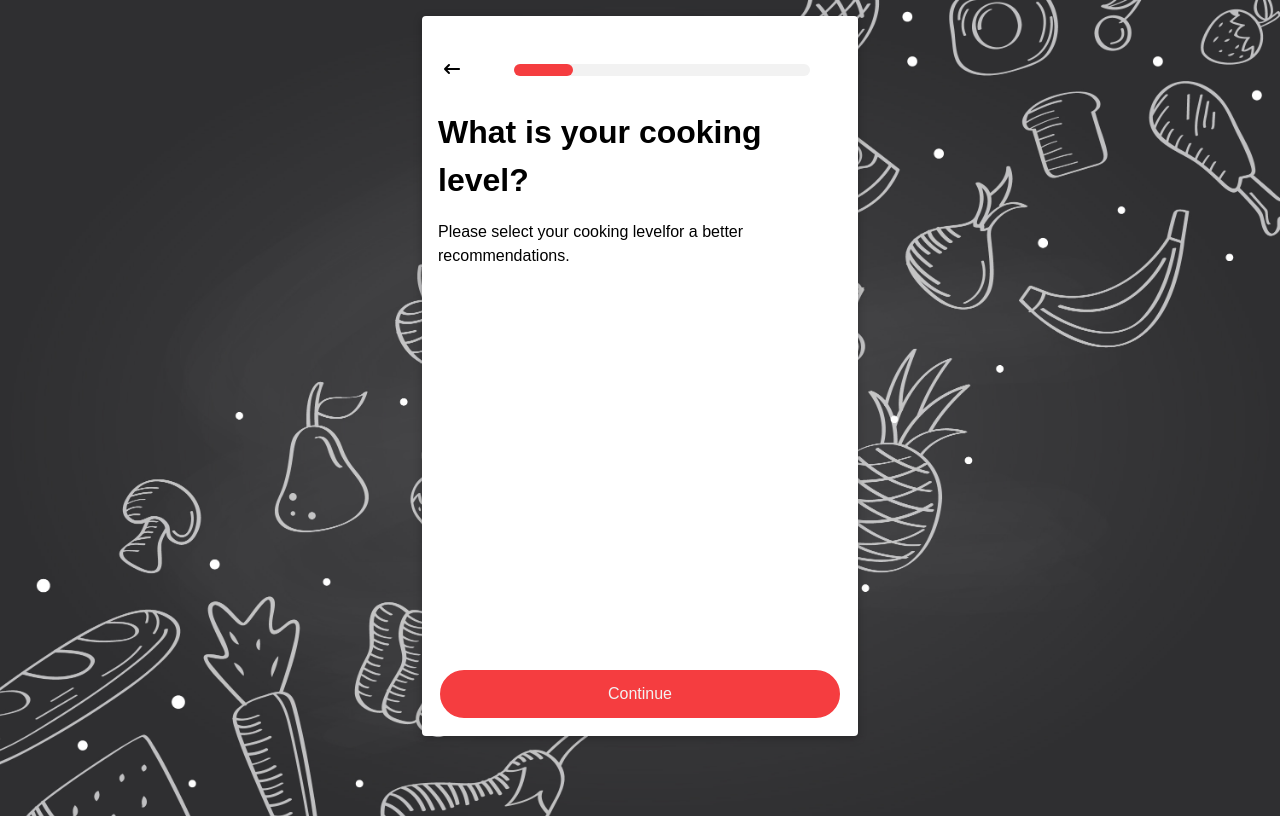
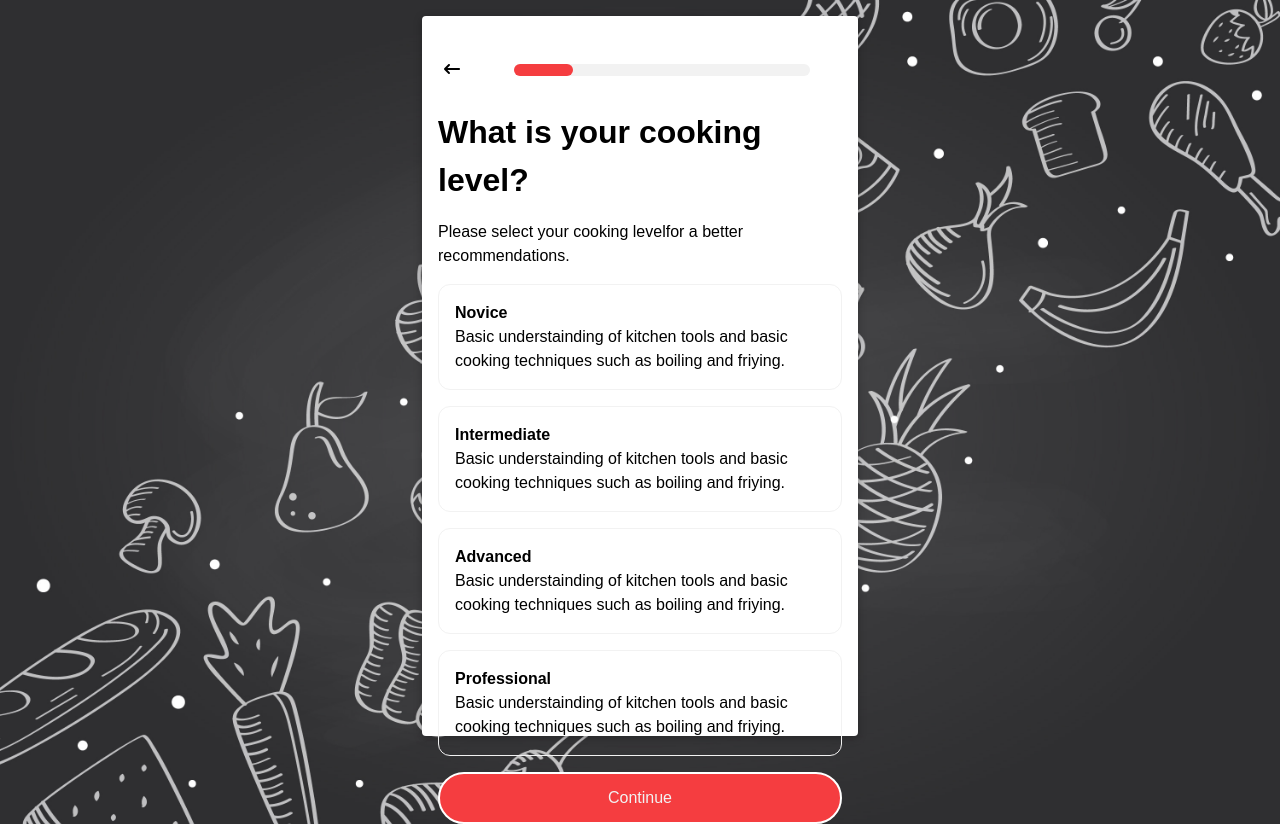
Before and after one commit to SomayyehGhassemipour/Cookpedia, a React (Create React App) app: page /signup-cooking in a window 1280 px wide. Built offline with nearby package versions, Linux system fonts and the light colour scheme.

Commit message:
added some detailes to signUp-cooking page

```diff
--- a/src/components/pages/signUp/CookingLevelPage.tsx
+++ b/src/components/pages/signUp/CookingLevelPage.tsx
@@ -5,6 +5,8 @@ import { CardAction } from "../../utilities/card/CardAction"
 import { CardBody } from "../../utilities/card/CardBody"
 import { Header } from "../../utilities/Header"
 import { Icon } from "../../utilities/Icon"
+import { List } from "../../utilities/list/List"
+import { ListItem } from "../../utilities/list/ListItem"
 import { ProgressBar } from "../../utilities/ProgressBar"
 
 export const CookingLevelPage  = () => {
@@ -23,6 +25,24 @@ export const CookingLevelPage  = () => {
         </Header>
         <CardBody>
           <label >Please select your cooking levelfor a better recommendations.</label>
+          <List>
+            <ListItem align="vertical">
+              <h4>Novice</h4>
+              <p>Basic understainding of kitchen tools and basic cooking techniques such as boiling and friying.</p>
+            </ListItem>
+            <ListItem align="vertical">
+              <h4>Intermediate</h4>
+              <p>Basic understainding of kitchen tools and basic cooking techniques such as boiling and friying.</p>
+            </ListItem>
+            <ListItem align="vertical">
+              <h4>Advanced</h4>
+              <p>Basic understainding of kitchen tools and basic cooking techniques such as boiling and friying.</p>
+            </ListItem>
+            <ListItem align="vertical">
+              <h4>Professional</h4>
+              <p>Basic understainding of kitchen tools and basic cooking techniques such as boiling and friying.</p>
+            </ListItem>
+          </List>
         </CardBody>
         <CardAction>
           <Button type={'primary'} clickHandler={()=>navigate("/")}>
--- a/src/components/pages/signUp/CountryPage.tsx
+++ b/src/components/pages/signUp/CountryPage.tsx
@@ -34,12 +34,12 @@ export const CountryPage = () => {
               <h5 className="text-neutral-400">AD</h5>
               <h5>Andorra</h5>
             </ListItem>
-            <ListItem align="horizontal">
+            <ListItem align="horizontal" type="unclickable">
               <Avatar url={"flag-of-Afghanistan.png"} name={"AC"} type={"avatar-rectangle"} />
               <h5 className="text-neutral-400">AF</h5>
               <h5>Afghanistan</h5>
             </ListItem>
-            <ListItem align="horizontal">
+            <ListItem align="horizontal" >
               <Avatar url={"Flag_of_Albania.svg.webp"} name={"AC"} type={"avatar-rectangle"} />
               <h5 className="text-neutral-400">AL</h5>
               <h5>Albania</h5>
--- a/src/components/utilities/Button.tsx
+++ b/src/components/utilities/Button.tsx
@@ -6,7 +6,10 @@ interface Props{
 }
 export const Button: React.FC<Props> = ({type,clickHandler,children}) => {
     if (type=="icon"){
-      return <button className='btn' data-type={type} type="button" onClick={clickHandler}>{children}</button>
+      return <button className='btn-icon' data-type={type} type="button" onClick={clickHandler}>{children}</button>
+    }
+    if (type=="container"){
+      return <button className='btn-container' data-type={type} type="button" onClick={clickHandler}>{children}</button>
     } else {
       return <button className='btn-simple' data-type={type} type="button" onClick={clickHandler}>{children}</button>
     }
--- a/src/components/utilities/list/ListItem.tsx
+++ b/src/components/utilities/list/ListItem.tsx
@@ -1,9 +1,14 @@
+import { useNavigate } from "react-router-dom";
+
 interface Props{
   align: string,
+  type?: string,
   children?: JSX.Element | JSX.Element[]
 }
-export const ListItem : React.FC<Props> = ({children, align}) => {
+export const ListItem : React.FC<Props> = ({children, align, type}) => {
   return (
-    <div className="list-item" data-type={align} >{children}</div>
+    <button className="list-click-area"  data-type={type} type="button">
+      <div className="list-item" data-type={align} >{children}</div>
+    </button>
   )
 }
--- a/src/sass/base/_reset.scss
+++ b/src/sass/base/_reset.scss
@@ -5,6 +5,11 @@
   box-sizing: border-box;
 }
 
+* {
+  &:focus {
+    outline-color: var(--clr-primary-600);
+  }
+}
 /* Remove default margin */
 body,
 h1,
--- a/src/sass/components/_buttons.scss
+++ b/src/sass/components/_buttons.scss
@@ -1,5 +1,5 @@
 
-.btn-simple {
+  .btn-simple {
   display:block;
   cursor: pointer;
    width: 100%;
@@ -29,7 +29,7 @@
   }
 }
 
-.btn {
+.btn-icon {
   cursor: pointer;
   text-decoration: none;
   background-color:transparent;
@@ -37,4 +37,12 @@
   &:is(:hover, :focus) {
     border-color: var(--clr-primary-300);
   }
+
 }
+.btn-container {
+  cursor: pointer;
+  text-decoration: none;
+  background-color:transparent;
+  border: 0;
+  width: 100%;
+}
--- a/src/sass/components/_list.scss
+++ b/src/sass/components/_list.scss
@@ -1,14 +1,32 @@
 @use '../utilities/flex' as *;
+.list-click-area {
+  cursor: pointer;
+  text-decoration: none;
+  background-color:transparent;
+  border: 0;
+  width: 100%;
+  border: 0.08rem solid var(--clr-neutral-200);
+  border-radius: var(--radius-inputBox);
+  padding: var(--spacer);
+
+
+  &[data-type="unclickable"] {
+    pointer-events: none;
+    cursor: default;
+  }
+  &:hover {
+    outline-style: solid;
+    outline-width: 0.125rem;
+    outline-color: var(--clr-primary-600);
+  }
+
+}
 .list {
   @include flex($justify:space-around);
   width: 100%;
 }
 .list-item {
-  width: 100%;
-  border: 0.05rem solid var(--clr-neutral-200);
-  border-radius: var(--radius-inputBox);
-  padding: var(--spacer);
-
+  text-align: left;
   &[data-type="horizontal"] {
     @include flex($justify:flex-start,$direction:row);
   }
--- a/src/sass/components/_textField.scss
+++ b/src/sass/components/_textField.scss
@@ -9,7 +9,4 @@
     font-size: small;
     padding: 0.5rem;
   }
-  &:focus {
-    outline-color: var(--clr-primary-800);
-  }
 }
--- a/src/sass/utilities/_container.scss
+++ b/src/sass/utilities/_container.scss
@@ -1,5 +1,8 @@
+@use "./../abstract" as *;
 .container {
   max-width: var(--width);
   margin-inline: auto;
   padding-inline: var(--spacer);
+
+
 }
```
